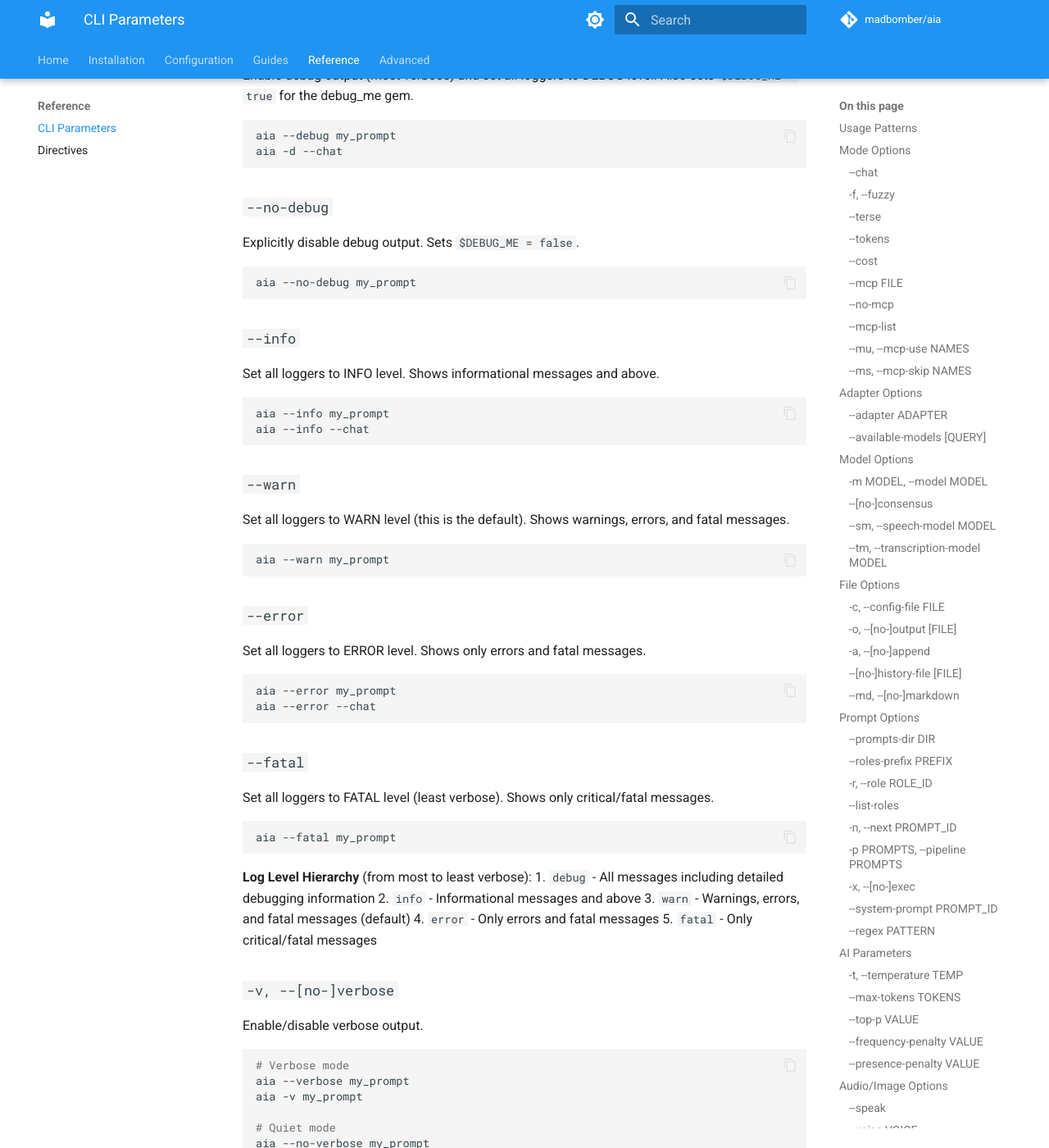
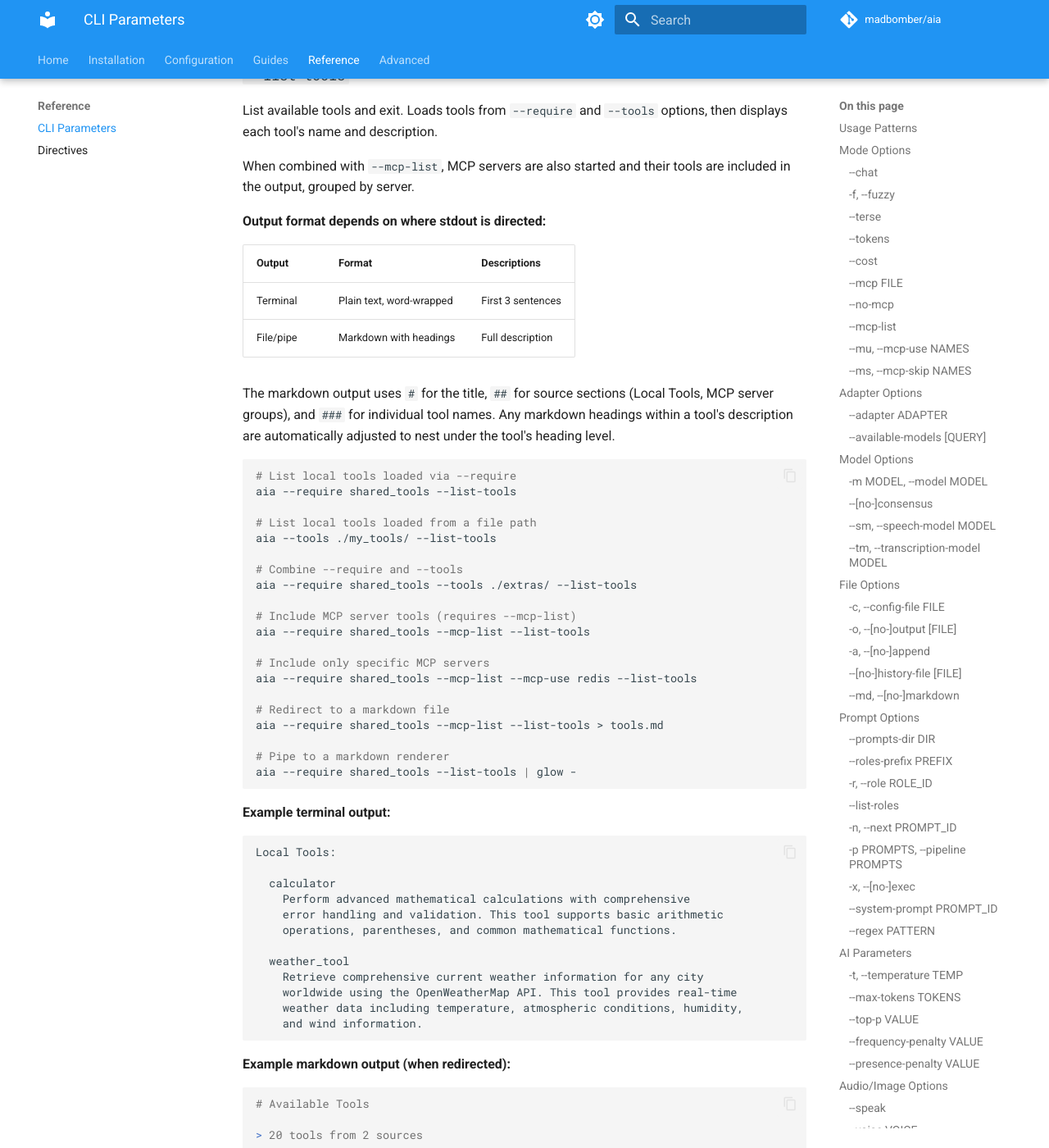
Before and after one commit to MadBomber/aia, an MkDocs documentation site: the page built from docs/cli-reference.md, in a window 1280 px wide and 1400 px high, scrolled down 12982 px. Shown: the whole window at 82% size. Built offline with MkDocs 1.6.1 and Material for MkDocs 9.7.7, drawn with Linux system fonts in a browser that asks for light colours; comment, search, counter and statistics services are not loaded; the version menu is left out; some of the changed text lies outside the part shown.

Commit message:
Update README and CLI Reference with new CLI flags and details
Add documentation for `--mcp-list` and `--list-tools` CLI flags

- Expanded README to include two new CLI usage examples:
  * `--mcp-list` for listing configured MCP servers
  * `--list-tools` for displaying available tools

- Updated CLI reference documentation in `docs/cli-reference.md`:
  * Detailed explanation of `--mcp-list` flag
  * Added examples for using `--mcp-list` with different filtering options
  * Comprehensive documentation for `--list-tools` flag
  * Described output formats and use cases for both flags

This commit improves command-line interface documentation, providing clearer guidance on discovering and managing MCP servers and available tools.

````diff
--- a/docs/cli-reference.md
+++ b/docs/cli-reference.md
@@ -106,14 +106,28 @@ aia --no-mcp my_prompt
 - Use `--no-mcp` to temporarily bypass MCP servers configured in your config file
 
 ### `--mcp-list`
-List all configured MCP servers and exit. Useful for verifying which servers are loaded from config files and `--mcp` options.
+List configured MCP servers and exit. Shows the server name and command for each server. Useful for verifying which servers are loaded from config files and `--mcp` options.
+
+When combined with `--mcp-use` or `--mcp-skip`, only the servers that pass the filter are shown. The header changes from "Configured" to "Active" to reflect this.
+
+When combined with `--list-tools`, MCP servers are started and their tools are included in the tool listing (see `--list-tools`).
 
 ```bash
-# List servers from config file
+# List all servers from config file
 aia --mcp-list
 
-# List servers loaded from a specific MCP JSON file
+# List servers loaded from specific MCP JSON files
 aia --mcp github.json --mcp filesystem.json --mcp-list
+
+# List only the servers that would be active after filtering
+aia --mcp-list --mcp-use github,filesystem
+
+# List all configured servers except those skipped
+aia --mcp-list --mcp-skip playwright
+
+# Combine with --list-tools to show MCP tools grouped by server
+aia --mcp-list --list-tools
+aia --mcp-list --list-tools --mcp-use redis
 ```
 
 ### `--mu`, `--mcp-use NAMES`
@@ -565,6 +579,80 @@ aia --rejected-tools "file_writer,system_command" my_prompt
 aia --rt "network_access" secure_prompt
 ```
 
+### `--list-tools`
+List available tools and exit. Loads tools from `--require` and `--tools` options, then displays each tool's name and description.
+
+When combined with `--mcp-list`, MCP servers are also started and their tools are included in the output, grouped by server.
+
+**Output format depends on where stdout is directed:**
+
+| Output | Format | Descriptions |
+|--------|--------|-------------|
+| Terminal | Plain text, word-wrapped | First 3 sentences |
+| File/pipe | Markdown with headings | Full description |
+
+The markdown output uses `#` for the title, `##` for source sections (Local Tools, MCP server groups), and `###` for individual tool names. Any markdown headings within a tool's description are automatically adjusted to nest under the tool's heading level.
+
+```bash
+# List local tools loaded via --require
+aia --require shared_tools --list-tools
+
+# List local tools loaded from a file path
+aia --tools ./my_tools/ --list-tools
+
+# Combine --require and --tools
+aia --require shared_tools --tools ./extras/ --list-tools
+
+# Include MCP server tools (requires --mcp-list)
+aia --require shared_tools --mcp-list --list-tools
+
+# Include only specific MCP servers
+aia --require shared_tools --mcp-list --mcp-use redis --list-tools
+
+# Redirect to a markdown file
+aia --require shared_tools --mcp-list --list-tools > tools.md
+
+# Pipe to a markdown renderer
+aia --require shared_tools --list-tools | glow -
+```
+
+**Example terminal output:**
+```
+Local Tools:
+
+  calculator
+    Perform advanced mathematical calculations with comprehensive
+    error handling and validation. This tool supports basic arithmetic
+    operations, parentheses, and common mathematical functions.
+
+  weather_tool
+    Retrieve comprehensive current weather information for any city
+    worldwide using the OpenWeatherMap API. This tool provides real-time
+    weather data including temperature, atmospheric conditions, humidity,
+    and wind information.
+```
+
+**Example markdown output (when redirected):**
+```markdown
+# Available Tools
+
+> 20 tools from 2 sources
+
+## Local Tools (15)
+
+### `calculator`
+
+Perform advanced mathematical calculations with comprehensive error
+handling and validation. This tool supports basic arithmetic operations,
+parentheses, and common mathematical functions. ...full description...
+
+## MCP: redis (5)
+
+### `set`
+
+Set a Redis string value with an optional expiration time. ...full description...
+```
+
 ## Utility Options
 
 ### Log Level Options
--- a/mkdocs.yml
+++ b/mkdocs.yml
@@ -155,6 +155,7 @@ nav:
     - Available Models: guides/available-models.md
     - Image Generation: guides/image-generation.md
     - Tools Integration: guides/tools.md
+    - Shared Tools: guides/shared-tools.md
   - Reference:
     - CLI Parameters: cli-reference.md
     - Directives: directives-reference.md
````
Also changed, not shown: README.md (+2 -0 lines), docs/guides/index.md (+1 -0 lines), docs/guides/shared-tools.md (added, +254 -0 lines), docs/guides/tools.md (+6 -31 lines), docs/mcp-integration.md (+17 -5 lines), 3 other files.
